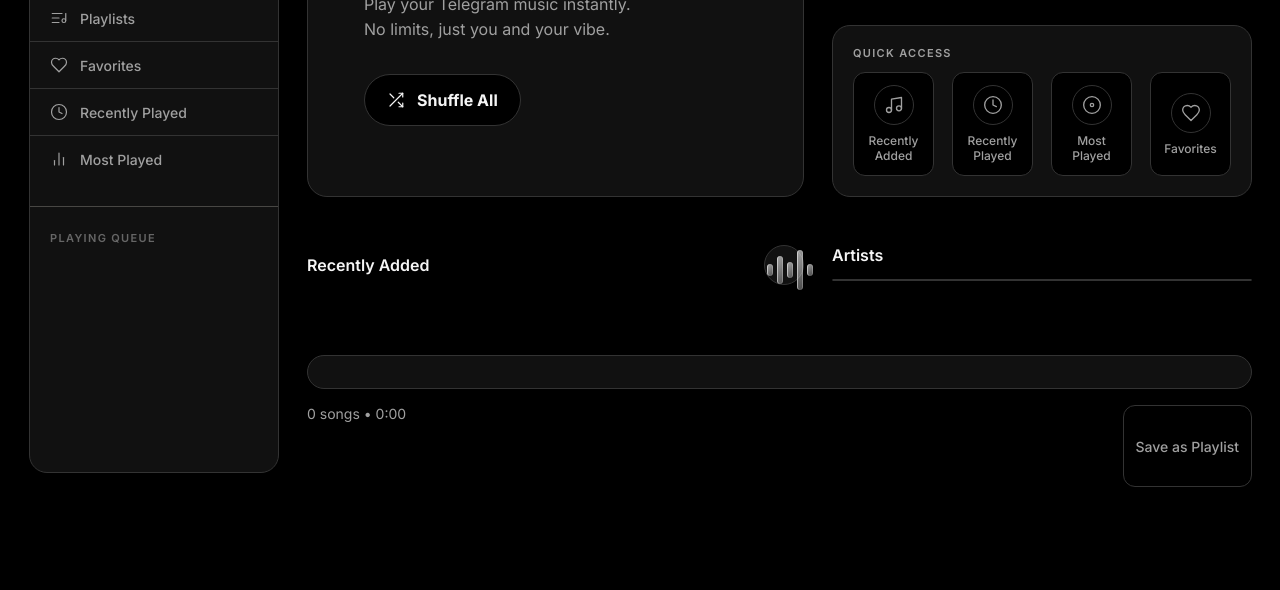
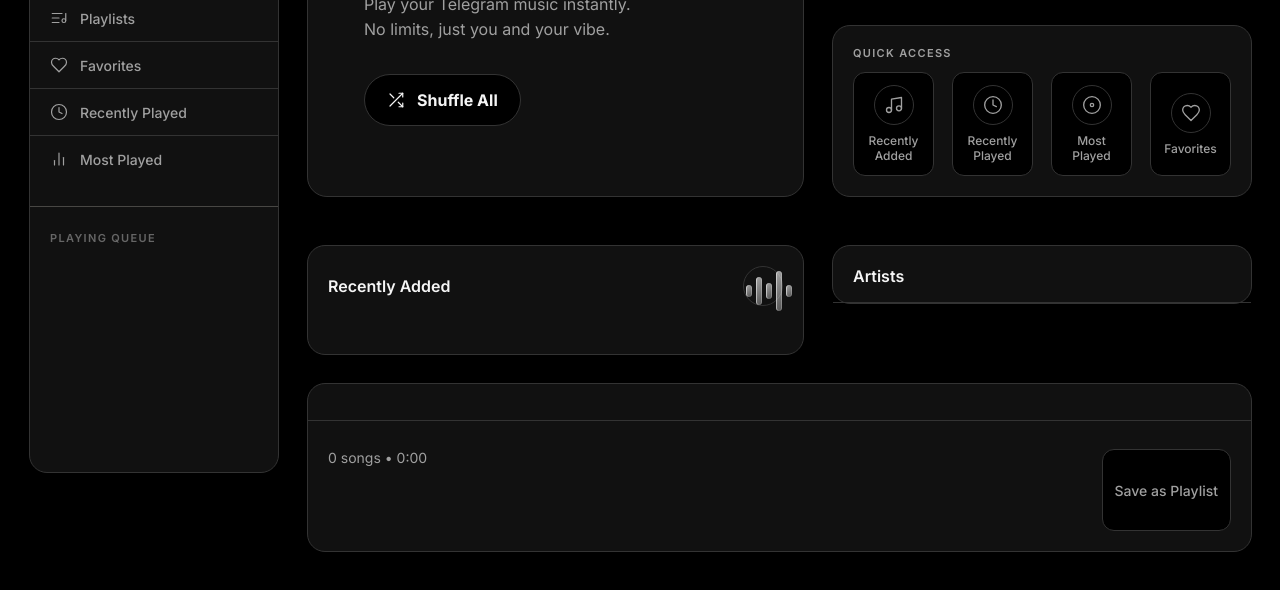
Before and after one commit to unfollowaman/Healers, a website: page index.html in a window 1280 px wide. Shown: the part 418-1008 px from the top of the page. Before the commit the page ends 957 px from the top, so only its background shows below. Drawn offline with Linux system fonts and the light colour scheme; no server answers.

Commit message:
feat: Apply consistent card styling to home screen sections
Wraps "Recently Added", "Artists", and "Playing Queue" sections in a new `.home-section-card` container to mirror the "Quick Access" layout. Adjusts inner spacing and removes conflicting background/border properties on inner elements when inside the card layout to maintain a consistent "Flat Outline" design language.

```diff
--- a/css/style.css
+++ b/css/style.css
@@ -2320,7 +2320,8 @@ button {
     margin-top: 34px;
   }
 
-  .mobile-quick-access-card {
+  .mobile-quick-access-card,
+  .home-section-card {
     background: var(--surface);
     border-radius: var(--radius-md);
     border: var(--border-w) solid var(--border-color);
@@ -2363,7 +2364,8 @@ button {
 
   .recently-added-section .section-header-row,
   .mobile-artists-preview .section-header-row,
-  .mobile-queue-preview .section-header-row {
+  .mobile-queue-preview .section-header-row,
+  .home-section-card .section-header-row {
     padding: 0;
   }
 
@@ -2398,6 +2400,15 @@ button {
     border: var(--border-w) solid var(--border-color);
     box-shadow: none;
     overflow: hidden;
+  }
+
+  .home-section-card .mobile-artist-list,
+  .home-section-card .mobile-queue-card {
+    margin: 16px -16px -16px;
+    border-radius: 0;
+    background: transparent;
+    border: none;
+    border-top: var(--border-w) solid var(--border-color);
   }
 
   .mobile-artist-row {
@@ -2783,14 +2794,13 @@ button {
 
 
 
-  .quick-access-card {
+  .quick-access-card,
+  .home-section-card {
     padding: 20px;
-
-
-  background: var(--surface);
-  border-radius: var(--radius-md);
-  border: var(--border-w) solid var(--border-color);
-}
+    background: var(--surface);
+    border-radius: var(--radius-md);
+    border: var(--border-w) solid var(--border-color);
+  }
 
   .quick-access-grid {
     grid-template-columns: repeat(4, 1fr);
@@ -2846,7 +2856,8 @@ button {
 
   .recently-added-section .section-header-row,
   .mobile-artists-preview .section-header-row,
-  .desktop-queue-section .section-header-row { padding: 0; }
+  .desktop-queue-section .section-header-row,
+  .home-section-card .section-header-row { padding: 0; }
 
   .section-link {
     border: 0;
@@ -2883,6 +2894,14 @@ button {
     border: var(--border-w) solid var(--border-color);
     box-shadow: none;
     overflow: hidden;
+  }
+
+  .home-section-card .mobile-artist-list {
+    margin: 16px -20px -20px;
+    border-radius: 0;
+    background: transparent;
+    border: none;
+    border-top: var(--border-w) solid var(--border-color);
   }
 
   .mobile-artist-row {
@@ -2907,6 +2926,15 @@ button {
     border-radius: var(--radius-md);
     background: var(--surface);
     border: var(--border-w) solid var(--border-color);
+  }
+
+  .home-section-card .desktop-queue-table {
+    margin: 16px -20px -20px;
+    padding: 16px 20px;
+    border-radius: 0;
+    background: transparent;
+    border: none;
+    border-top: var(--border-w) solid var(--border-color);
   }
 
   .desktop-queue-head,
--- a/index.html
+++ b/index.html
@@ -317,6 +317,7 @@
                                 </section>
 
                                 <section class="recently-added-section" id="recently-added-section">
+                                    <div class="home-section-card">
                                         <div class="section-header-row">
                                             <span class="section-title">Recently Added</span>
                                             <button class="section-link" type="button" data-mobile-target="songs">View all <span aria-hidden="true"><svg xmlns="http://www.w3.org/2000/svg" width="16" height="16" viewBox="0 0 24 24" fill="none" stroke="currentColor" stroke-width="1.6" stroke-linecap="round" stroke-linejoin="round" class="lucide lucide-chevron-right" style="color: var(--ink-faint); margin-bottom: -4px;"><path d="m9 18 6-6-6-6"/></svg></span></button>
@@ -327,24 +328,30 @@
                                         <div class="recently-added-strip" id="recently-added-strip">
                                             <!-- Thumbnails inserted here by JS -->
                                         </div>
+                                    </div>
                                 </section>
 
                                 <section class="mobile-artists-preview" aria-labelledby="mobile-artists-heading">
+                                    <div class="home-section-card">
                                         <div class="section-header-row">
                                             <span class="section-title" id="mobile-artists-heading">Artists</span>
                                             <button class="section-link" type="button" data-mobile-target="artists">View all <span aria-hidden="true"><svg xmlns="http://www.w3.org/2000/svg" width="16" height="16" viewBox="0 0 24 24" fill="none" stroke="currentColor" stroke-width="1.6" stroke-linecap="round" stroke-linejoin="round" class="lucide lucide-chevron-right" style="color: var(--ink-faint); margin-bottom: -4px;"><path d="m9 18 6-6-6-6"/></svg></span></button>
                                         </div>
                                         <div class="mobile-artist-list" id="mobile-artist-list"></div>
+                                    </div>
                                 </section>
 
                                 <section class="mobile-queue-preview" aria-labelledby="mobile-queue-heading">
+                                    <div class="home-section-card">
                                         <div class="section-header-row">
                                             <span class="section-title" id="mobile-queue-heading">Playing Queue</span>
                                         </div>
                                         <div class="mobile-queue-card" id="mobile-home-queue-card"></div>
+                                    </div>
                                 </section>
 
                                 <section class="desktop-queue-section" id="desktop-queue-section" aria-labelledby="desktop-queue-heading">
+                                    <div class="home-section-card">
                                         <div class="section-header-row" style="justify-content: flex-end;">
                                             <button class="section-link" id="desktop-clear-queue-btn" type="button">Clear Queue</button>
                                         </div>
@@ -356,6 +363,7 @@
                                             <button class="quick-access-btn" id="desktop-save-queue-btn" type="button" style="padding: 6px 12px; font-size: 14px;">
                                                 Save as Playlist
                                             </button>
+                                        </div>
                                     </div>
                                 </section>
                             </div>
```
Lines whose indentation alone changed are shown as unchanged.
